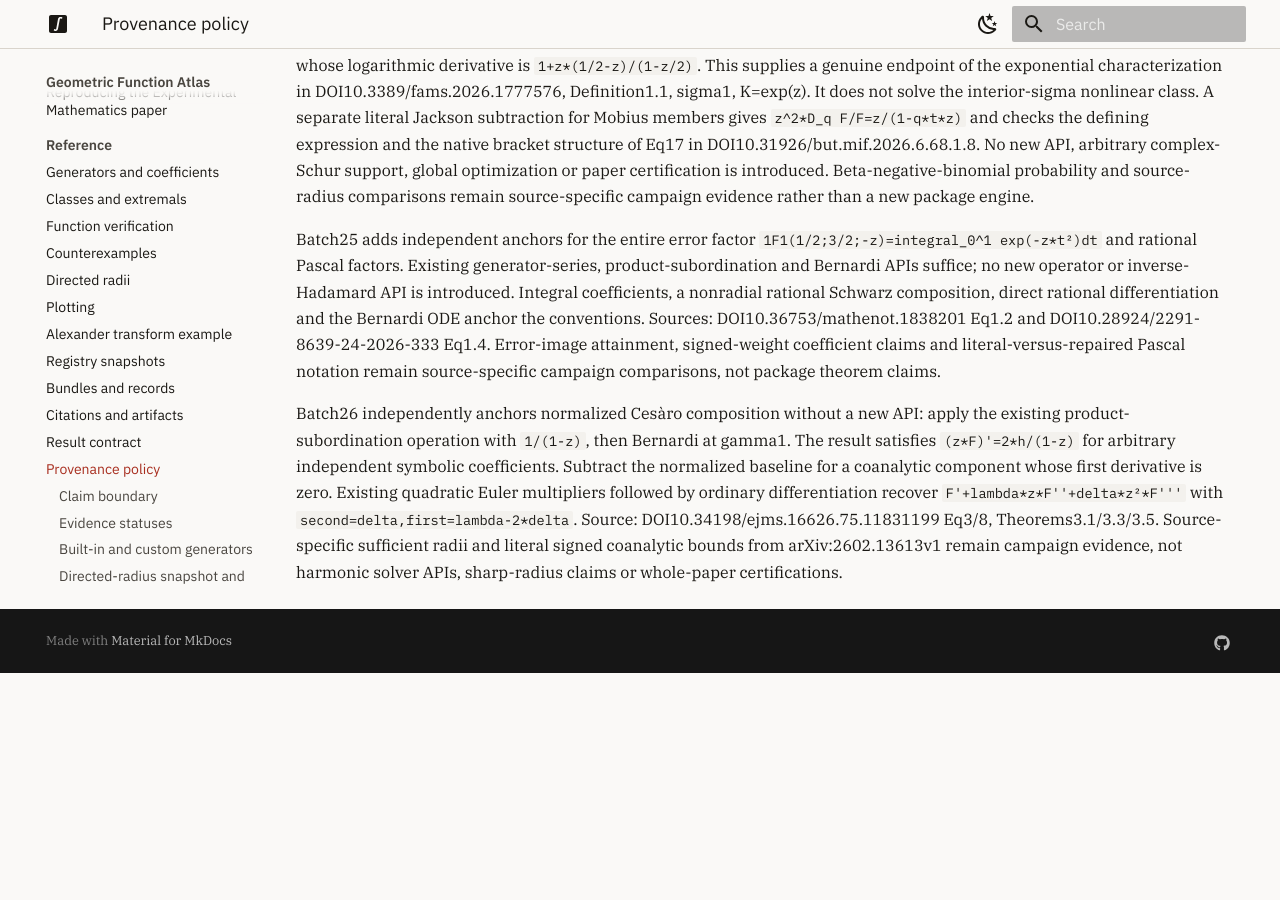
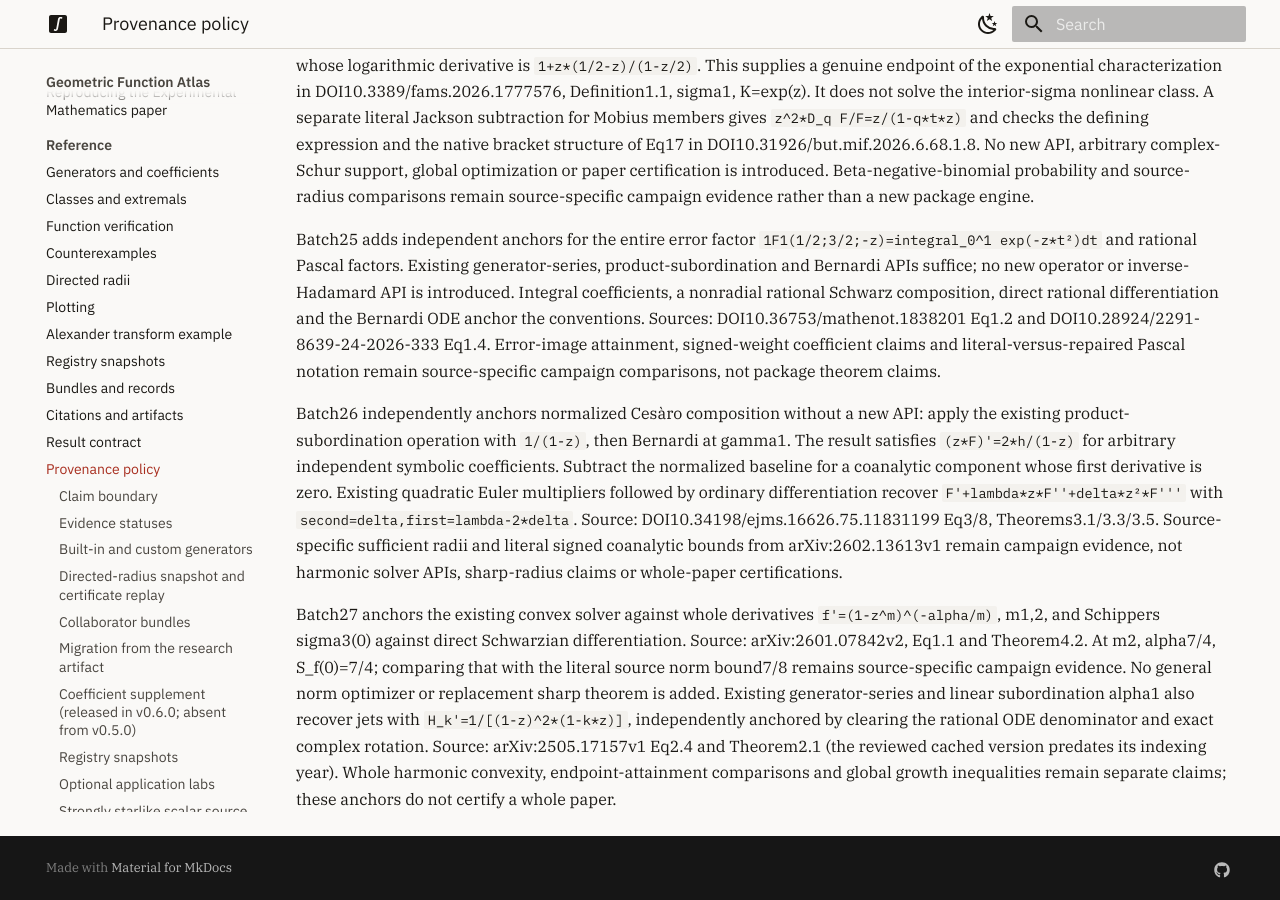
Before and after one commit to Prasanna28Devadiga/geometric-function-atlas, an MkDocs documentation site: the page built from docs/PROVENANCE.md, in a window 1280 px wide and 900 px high, scrolled down 7886 px. Built offline with MkDocs 1.6.1 and Material for MkDocs 9.7.7, drawn with Linux system fonts in a browser that asks for light colours; before the commit the page ends 8559 px from its top, so only the background shows below that.

Commit message:
test: anchor convex Schwarzian and quasiconformal shear jets

```diff
--- a/docs/PROVENANCE.md
+++ b/docs/PROVENANCE.md
@@ -430,3 +430,16 @@ Source: DOI10.34198/ejms.16626.75.11831199 Eq3/8, Theorems3.1/3.3/3.5.
 Source-specific sufficient radii and literal signed coanalytic bounds from
 arXiv:2602.13613v1 remain campaign evidence, not harmonic solver APIs,
 sharp-radius claims or whole-paper certifications.
+
+Batch27 anchors the existing convex solver against whole derivatives
+`f'=(1-z^m)^(-alpha/m)`, m1,2, and Schippers sigma3(0) against direct
+Schwarzian differentiation. Source: arXiv:2601.07842v2, Eq1.1 and Theorem4.2.
+At m2, alpha7/4, S_f(0)=7/4; comparing that with the literal source norm
+bound7/8 remains source-specific campaign evidence. No general norm optimizer
+or replacement sharp theorem is added. Existing generator-series and linear
+subordination alpha1 also recover jets with
+`H_k'=1/[(1-z)^2*(1-k*z)]`, independently anchored by clearing the rational
+ODE denominator and exact complex rotation. Source: arXiv:2505.17157v1 Eq2.4
+and Theorem2.1 (the reviewed cached version predates its indexing year).
+Whole harmonic convexity, endpoint-attainment comparisons and global growth
+inequalities remain separate claims; these anchors do not certify a whole paper.
```
Also changed, not shown: 1 other file.
